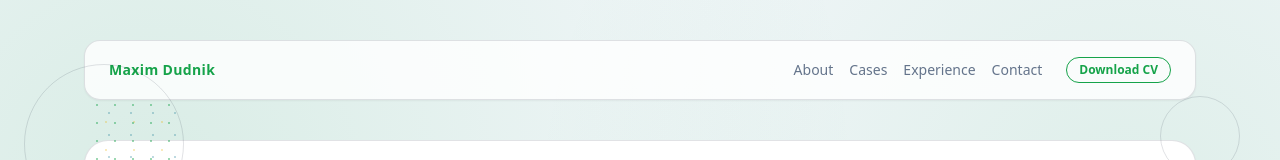
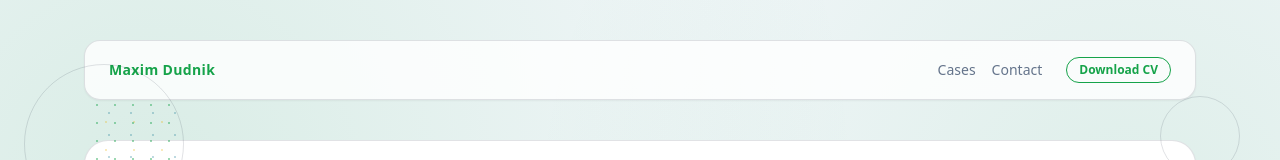
Before and after one commit to Maxximilyan/portfolio, a Next.js app: page / in a window 1280 px wide. Shown: the top 160 px of the page. Built offline with nearby package versions, Linux system fonts and the light colour scheme.

Commit message:
Remove About and Experience links from header

```diff
--- a/src/app/layout.tsx
+++ b/src/app/layout.tsx
@@ -37,14 +37,8 @@ export default function RootLayout({ children }: { children: React.ReactNode })
                 {content.header.brand}
               </Link>
               <nav className="flex items-center gap-4 text-sm text-muted">
-                <a className="hover:text-text" href="#about">
-                  {content.nav.about}
-                </a>
                 <a className="hover:text-text" href="#cases">
                   {content.nav.cases}
-                </a>
-                <a className="hover:text-text" href="#experience">
-                  {content.nav.experience}
                 </a>
                 <a className="hover:text-text" href="#contact">
                   {content.nav.contact}
```
